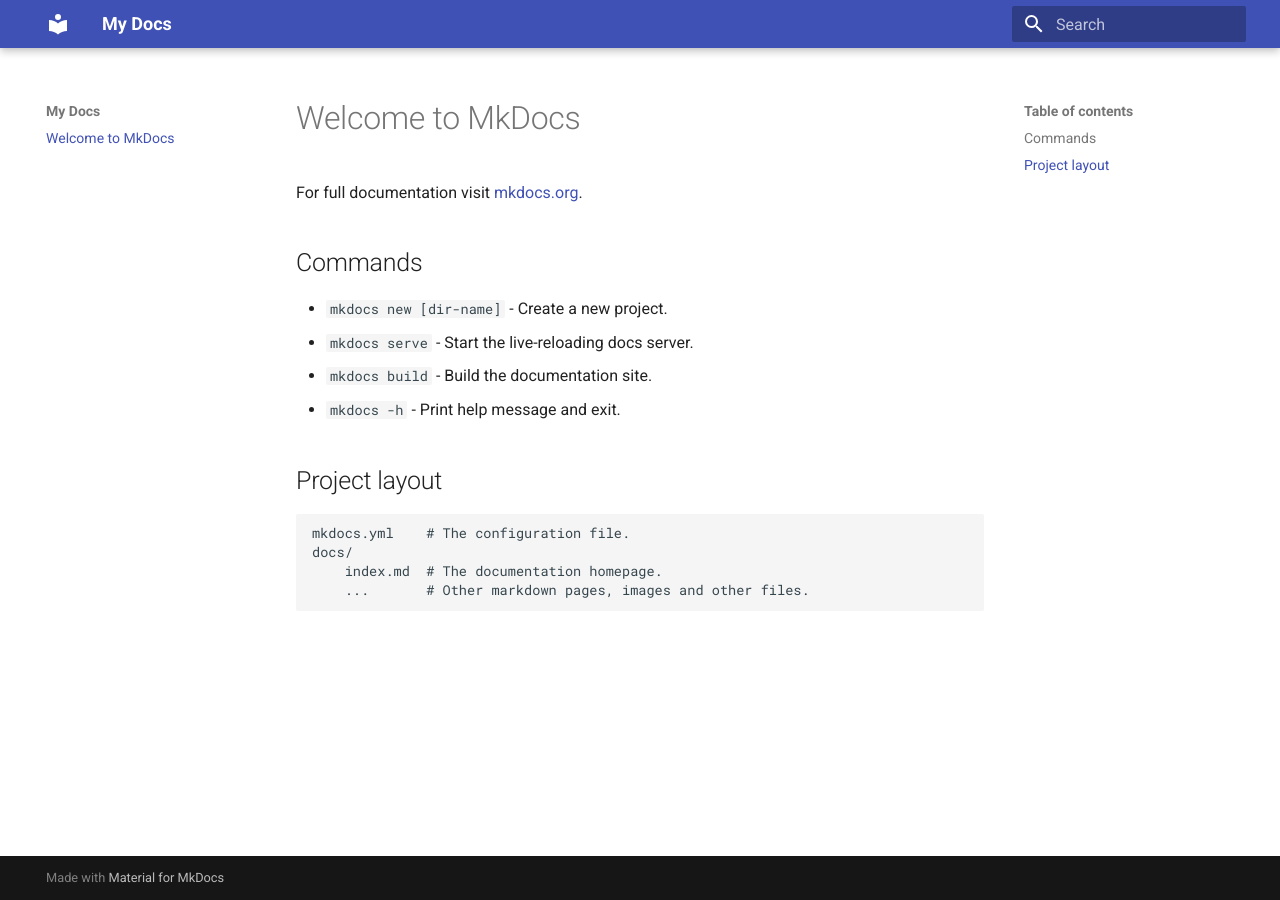
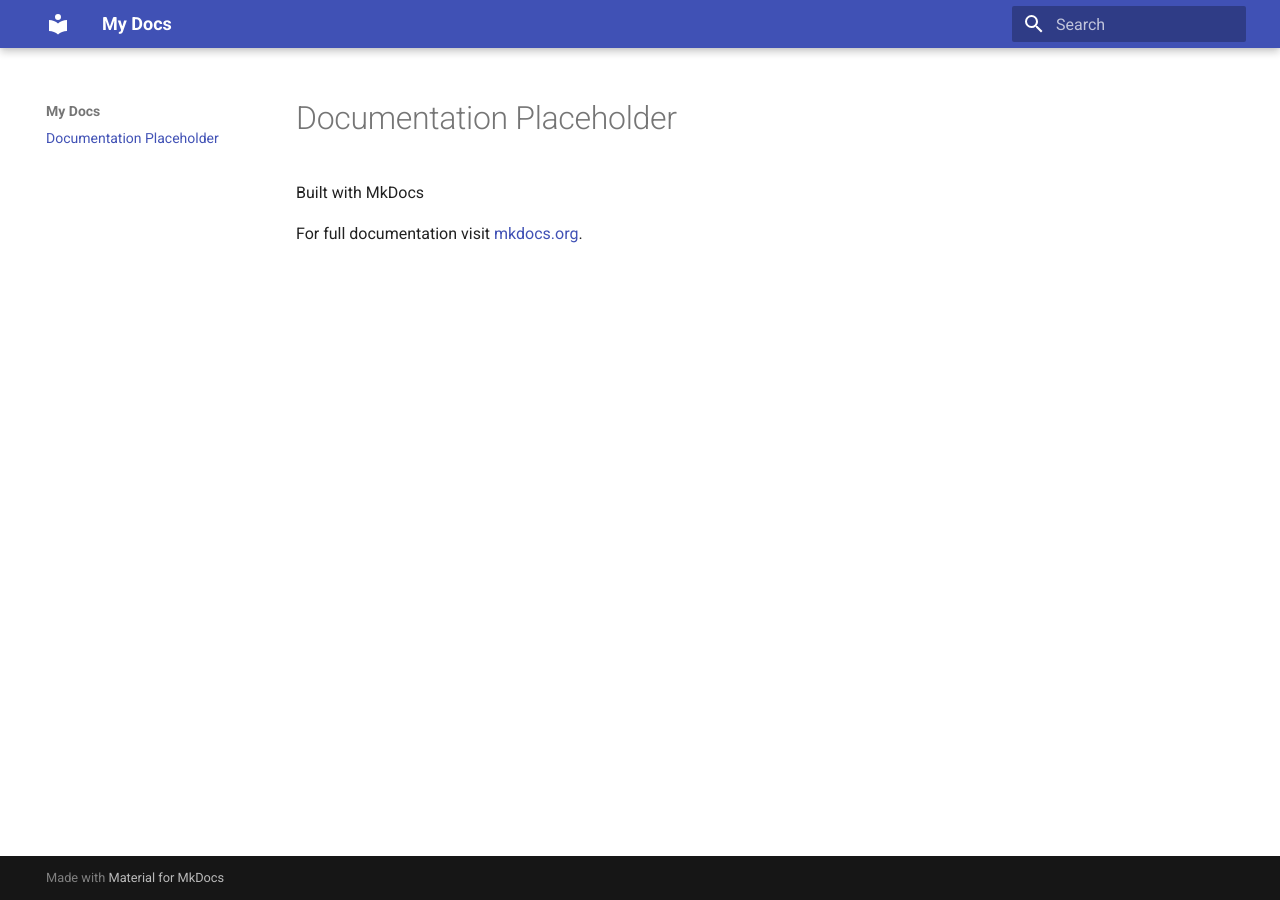
Before and after one commit to Valastiri/test-mk, an MkDocs documentation site: the page built from docs/index.md, in a window 1280 px wide. Built offline with MkDocs 1.6.1 and Material for MkDocs 9.7.7, drawn with Linux system fonts in a browser that asks for light colours.

Commit message:
Update index.md

```diff
--- a/docs/index.md
+++ b/docs/index.md
@@ -1,17 +1,5 @@
-# Welcome to MkDocs
+# Documentation Placeholder
+
+Built with MkDocs
 
 For full documentation visit [mkdocs.org](https://www.mkdocs.org).
-
-## Commands
-
-* `mkdocs new [dir-name]` - Create a new project.
-* `mkdocs serve` - Start the live-reloading docs server.
-* `mkdocs build` - Build the documentation site.
-* `mkdocs -h` - Print help message and exit.
-
-## Project layout
-
-    mkdocs.yml    # The configuration file.
-    docs/
-        index.md  # The documentation homepage.
-        ...       # Other markdown pages, images and other files.
```
